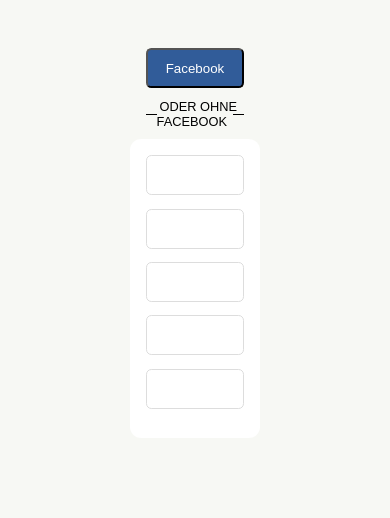
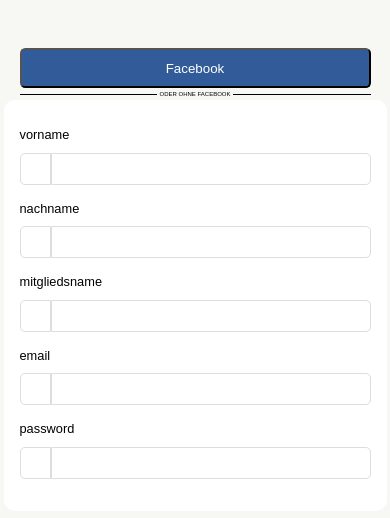
Before and after one commit to pivcec/validation-with-formik-example, a React (Create React App) app: page / in a window 390 px wide. Shown: the top 518 px of the page. Built offline with nearby package versions, Linux system fonts and the light colour scheme.

Commit message:
work on responsiveness

```diff
--- a/src/components/Form.js
+++ b/src/components/Form.js
@@ -20,26 +20,36 @@ class Form extends Component {
           <button className="facebook-button">Facebook</button>
         </div>
         <div className="headline">
-          <h2 class="background">
+          <h1 className="background">
             <span>
               oder ohne facebook
             </span>
-          </h2>
+          </h1>
         </div>
         <div className="form-container">
+          <h2 className="input-title">vorname</h2>
           <div className="input-container">
+            <div className="input-icon"></div>
             <input />
           </div>
+          <h2 className="input-title">nachname</h2>
           <div className="input-container">
+            <div className="input-icon"></div>
             <input />
           </div>
+          <h2 className="input-title">mitgliedsname</h2>
           <div className="input-container">
+            <div className="input-icon"></div>
             <input />
           </div>
+          <h2 className="input-title">email</h2>
           <div className="input-container">
+            <div className="input-icon"></div>
             <input />
           </div>
+          <h2 className="input-title">password</h2>
           <div className="input-container">
+            <div className="input-icon"></div>
             <input />
           </div>
         </div>
@@ -48,7 +58,4 @@ class Form extends Component {
   }
 }
 
-Form.propTypes = {
-};
-
 export default Form;
--- a/src/css/App.css
+++ b/src/css/App.css
@@ -1,3 +1,11 @@
+@media only screen and (max-width: 650px) {
+  .button-container, .form-container, .headline {
+    width: 90%; } }
+
+@media only screen and (min-width: 650px) {
+  .button-container, .form-container, .headline {
+    width: 30%; } }
+
 .container {
   display: flex;
   flex-direction: column;
@@ -5,7 +13,6 @@
   background-color: #f7f8f4; }
 
 .button-container {
-  width: 25%;
   padding: 1em 1em 0 1em;
   margin: 2em 2em 0 2em; }
 
@@ -16,19 +23,16 @@
   background-color: #315c99;
   color: #ffffff; }
 
-.headline {
-  width: 25%; }
-
-h2 {
-  font: .8em sans-serif;
+h1 {
+  font: .3em sans-serif;
   text-align: center;
   text-transform: uppercase; }
 
-h2.background {
+h1.background {
   position: relative;
   z-index: 1; }
 
-h2.background:before {
+h1.background:before {
   border-top: 1px solid #000000;
   content: "";
   margin: 0 auto;
@@ -40,22 +44,35 @@ h2.background:before {
   width: 100%;
   z-index: -1; }
 
-h2.background span {
+h1.background span {
   background-color: #f7f8f4;
   padding: 0 .5em; }
 
 .form-container {
-  width: 25%;
   background-color: #ffffff;
   padding: 1em;
   margin: 0 2em 2em 2em;
   border-radius: .7em; }
 
-.form-container input {
-  width: 100%;
+.input-container {
+  margin-bottom: 1em;
+  display: flex;
+  height: 2em; }
+
+h2 {
+  font: .8em sans-serif; }
+
+.input-container .input-icon {
   box-sizing: border-box;
   border: 1px solid #dddddd;
-  border-radius: .4em;
-  height: 3em;
-  margin-bottom: 1em;
-  padding: 1em; }
+  width: 35px;
+  height: 100%;
+  border-radius: 5px 0 0 5px; }
+
+.input-container input {
+  width: 100%;
+  height: 100%;
+  box-sizing: border-box;
+  border: 1px solid #dddddd;
+  padding: 1em;
+  border-radius: 0 5px 5px 0; }
--- a/src/css/App.scss
+++ b/src/css/App.scss
@@ -1,3 +1,15 @@
+@media only screen and (max-width: 650px) {
+  .button-container, .form-container, .headline {
+    width: 90%;
+  }
+}
+
+@media only screen and (min-width: 650px) {
+  .button-container, .form-container, .headline {
+    width: 30%;
+  }
+}
+
 .container {
   display: flex;
   flex-direction: column;
@@ -6,7 +18,6 @@
 }
 
 .button-container {
-  width: 25%;
   padding: 1em 1em 0 1em;
   margin: 2em 2em 0 2em;
 }
@@ -19,22 +30,18 @@
   color: #ffffff;
 }
 
-.headline {
-  width: 25%;
-}
-
-h2 {
-  font: .8em sans-serif;
+h1 {
+  font: .3em sans-serif;
   text-align: center;
   text-transform: uppercase;
 }
 
-h2.background {
+h1.background {
   position: relative;
   z-index: 1;
 }
 
-h2.background:before {
+h1.background:before {
   border-top: 1px solid #000000;
   content: "";
   margin: 0 auto;
@@ -47,25 +54,41 @@ h2.background:before {
   z-index: -1;
 }
 
-h2.background span {
+h1.background span {
   background-color: #f7f8f4;
   padding: 0 .5em;
 }
 
 .form-container {
-  width: 25%;
   background-color: #ffffff;
   padding: 1em;
   margin: 0 2em 2em 2em;
   border-radius: .7em;
 }
 
-.form-container input {
-  width: 100%;
+.input-container {
+  margin-bottom: 1em;
+  display: flex;
+  height: 2em;
+}
+
+h2 {
+  font: .8em sans-serif;
+}
+
+.input-container .input-icon {
   box-sizing: border-box;
   border: 1px solid #dddddd;
-  border-radius: .4em;
-  height: 3em;
-  margin-bottom: 1em;
+  width: 35px;
+  height: 100%;
+  border-radius: 5px 0 0 5px;
+}
+
+.input-container input {
+  width: 100%;
+  height: 100%;
+  box-sizing: border-box;
+  border: 1px solid #dddddd;
   padding: 1em;
+  border-radius: 0 5px 5px 0;
 }
```
